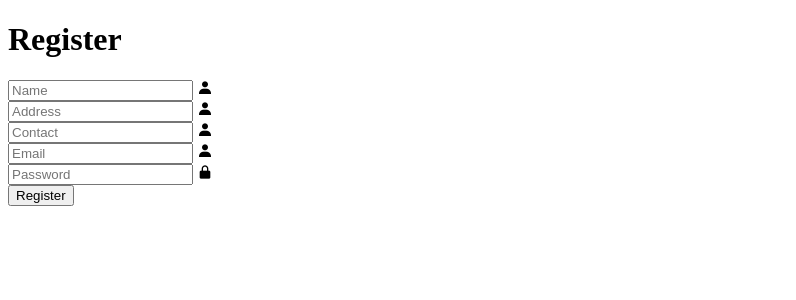
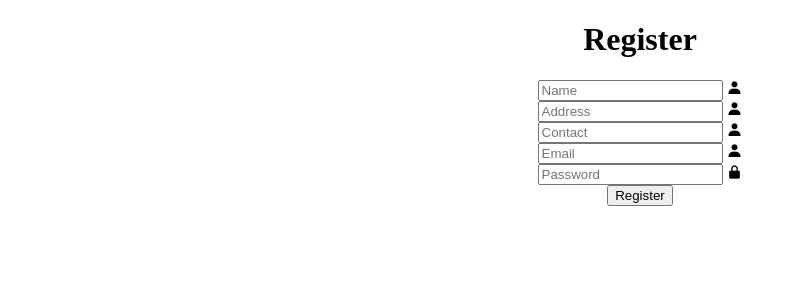
Before and after one commit to imazshaikh123/AWS-Project, a Django app: page /register in a window 1280 px wide. Shown: the top 300 px of the page, without its empty margins (0-796 px from the left). Run offline with Django 4.2, Linux system fonts and the light colour scheme.

Commit message:
Update register.html

```diff
--- a/templates/register.html
+++ b/templates/register.html
@@ -12,7 +12,8 @@
     {% load static %}
   </head>
   <body>
-    <div class="wrapper">
+    <center>
+      <div class="wrapper">
       <form action="/questions" method="post">
         {% csrf_token %}
         <h1>Register</h1>
@@ -44,5 +45,7 @@
         <button type="submit" class="btn btn-primary">Register</button>
       </form>
     </div>
+  </center>
+
   </body>
 </html>
```
